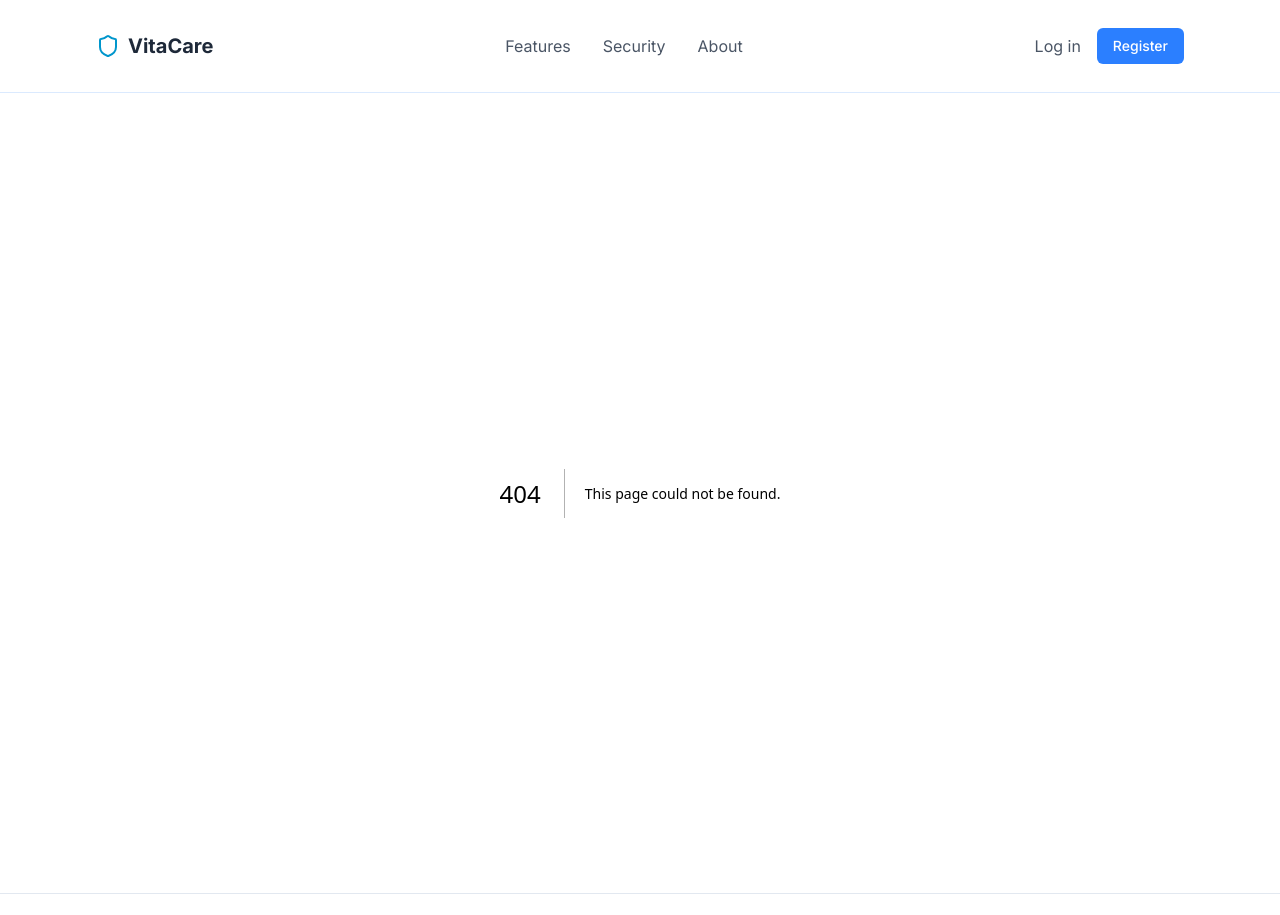
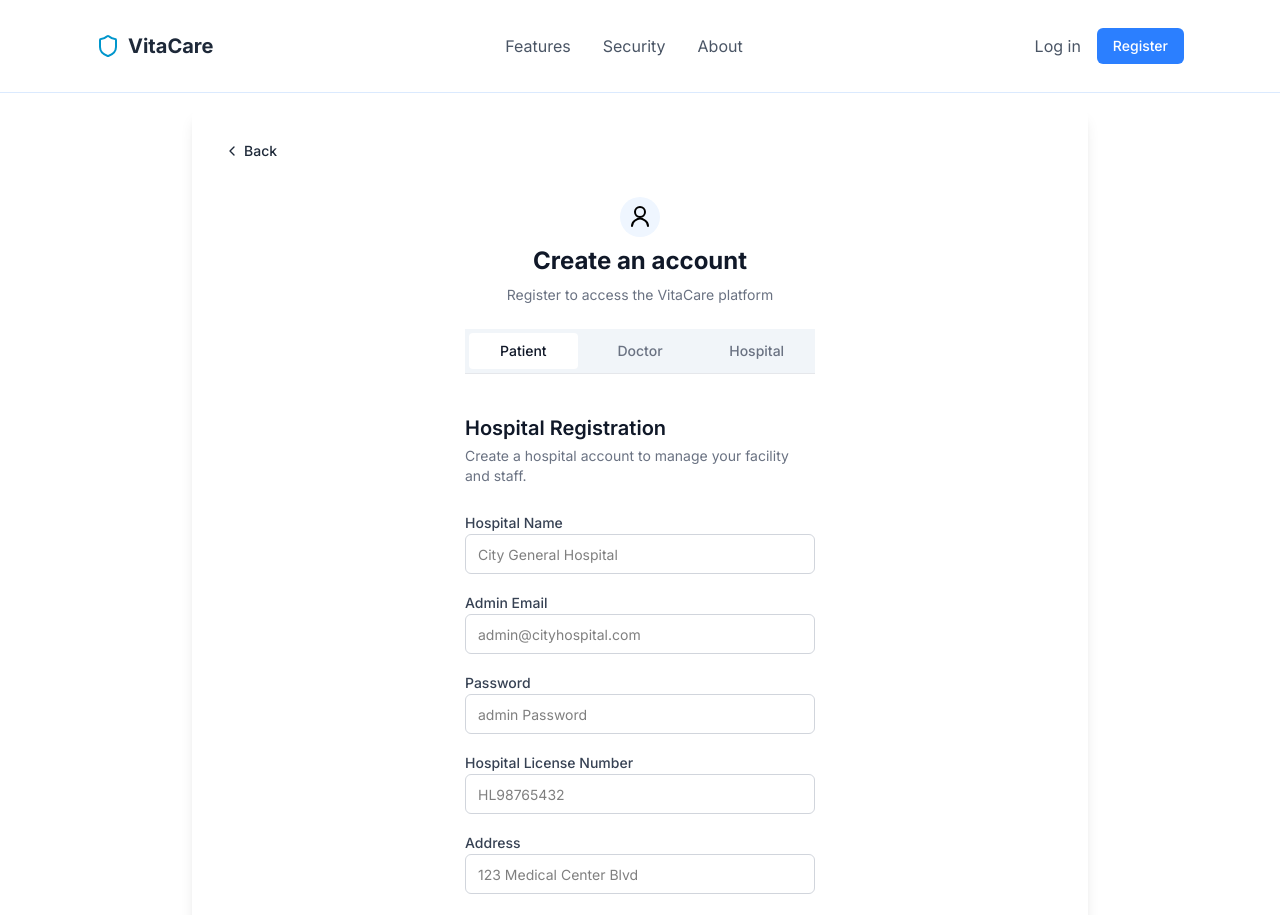
Before and after one commit to VitaCare-Organization/vitacare-dev, a Next.js app in the folder apps/vitacare-frontend/: page /registerHospital in a window 1280 px wide. Before the commit this address had no page. Shown: the top 915 px of the page. Built offline with nearby package versions, Linux system fonts and the light colour scheme.

Commit message:
Feature: Create Hospital Registration Page (#38)

```diff
--- /dev/null
+++ b/apps/vitacare-frontend/src/app/registerHospital/page.tsx
@@ -0,0 +1,11 @@
+import React from 'react'
+import HospitalRegistration from '@/components/organisms/HospitalRegistration/HospitalRegistration'
+const page = () => {
+  return (
+    <div>
+      <HospitalRegistration/>
+    </div>
+  )
+}
+
+export default page
--- a/apps/vitacare-frontend/src/components/molecules/FormField/FormField.tsx
+++ b/apps/vitacare-frontend/src/components/molecules/FormField/FormField.tsx
@@ -38,7 +38,7 @@ export default function FormField({
           type={type}
           placeholder={placeholder}
           required={required}
-          className="w-full border-gray-300 rounded-md"
+          className="w-full border-gray-300 rounded-md outline-none"
           value={value}
           onChange={onChange}
         />
--- a/apps/vitacare-frontend/src/components/organisms/Forms/RegistrationForm/RegistrationForm.tsx
+++ b/apps/vitacare-frontend/src/components/organisms/Forms/RegistrationForm/RegistrationForm.tsx
@@ -1,104 +1,275 @@
-"use client"
-import type React from "react"
-import { useState } from "react"
-import { Button } from "@/components/atoms/ui/Button"
-import FormField from "@/components/molecules/FormField/FormField"
-import TabGroup from "@/components/molecules/TabGroup/TabGroup"
-import { Calendar } from "lucide-react"
-import Link from "next/link"
-import type { UserData } from "@/components/organisms/Forms/RegistrationForm/types"
+"use client";
+import type React from "react";
+import { useState } from "react";
+import { Button } from "@/components/atoms/ui/Button";
+import FormField from "@/components/molecules/FormField/FormField";
+import TabGroup from "@/components/molecules/TabGroup/TabGroup";
+import { Calendar, BriefcaseMedical, Hospital } from "lucide-react";
+import Link from "next/link";
+
+type AccountType = "Patient" | "Doctor" | "Hospital";
+
+interface UserData {
+  firstName: string;
+  lastName: string;
+  email: string;
+  password: string;
+  dateOfBirth: string;
+  licenseNumber?: string;
+  specialization?: string;
+  hospitalName?: string;
+  address?: string;
+  hospitalLicense?: string;
+}
 
 export default function RegistrationForm() {
+  const [activeTab, setActiveTab] = useState<AccountType>("Hospital");
   const [formData, setFormData] = useState<UserData>({
     firstName: "",
     lastName: "",
     email: "",
     password: "",
     dateOfBirth: "",
-  })
+    hospitalLicense: "",
+  });
+  const [isSubmitting, setIsSubmitting] = useState<boolean>(false);
+  const [formError, setFormError] = useState<string | null>(null);
+  const [formSuccess, setFormSuccess] = useState<boolean>(false);
 
-  const [isSubmitting, setIsSubmitting] = useState<boolean>(false)
-  const [formError, setFormError] = useState<string | null>(null)
-  const [formSuccess, setFormSuccess] = useState<boolean>(false)
-
-  const handleChange = (e: React.ChangeEvent<HTMLInputElement | HTMLTextAreaElement>) => {
-    const { name, value } = e.target
+  const handleChange = (
+    e: React.ChangeEvent<HTMLInputElement | HTMLTextAreaElement>
+  ) => {
+    const { name, value } = e.target;
     setFormData((prev: UserData) => ({
       ...prev,
       [name]: value,
-    }))
-  }
+    }));
+  };
 
-  const handleSubmit = async (e: React.FormEvent<HTMLFormElement>) => {
-    e.preventDefault()
-    setIsSubmitting(true)
-    setFormError(null)
-
-    try {
-      if (!formData.firstName || !formData.lastName || !formData.email || !formData.password || !formData.dateOfBirth) {
-        throw new Error("Please fill in all required fields")
-      }
-
-      const emailRegex = /^[^\s@]+@[^\s@]+\.[^\s@]+$/
-      if (!emailRegex.test(formData.email)) {
-        throw new Error("Please enter a valid email address")
-      }
-
-      if (formData.password.length < 8) {
-        throw new Error("Password must be at least 8 characters long")
-      }
-
-      const dateRegex = /^(0[1-9]|1[0-2])\/(0[1-9]|[12]\d|3[01])\/(19|20)\d{2}$/
-      if (!dateRegex.test(formData.dateOfBirth)) {
-        throw new Error("Please enter a valid date in mm/dd/yyyy format")
-      }
-      console.log("Submitting form data:", formData)
-      await new Promise((resolve) => setTimeout(resolve, 1000))
-      setFormSuccess(true)
+  const handleTabChange = (tab: string) => {
+    setActiveTab(tab as AccountType);
+    // Reset form when changing tabs
     setFormData({
       firstName: "",
       lastName: "",
       email: "",
       password: "",
       dateOfBirth: "",
-      })
-    } catch (error) {
-      setFormError(error instanceof Error ? error.message : "An unexpected error occurred")
-      console.error("Form submission error:", error)
-    } finally {
-      setIsSubmitting(false)
+      licenseNumber: "",
+      specialization: "",
+      hospitalName: "",
+      address: "",
+    });
+    setFormError(null);
+    setFormSuccess(false);
+  };
+
+  const handleSubmit = async (e: React.FormEvent<HTMLFormElement>) => {
+    e.preventDefault();
+    setIsSubmitting(true);
+    setFormError(null);
+
+    try {
+      if (
+        !formData.firstName ||
+        !formData.lastName ||
+        !formData.email ||
+        !formData.password ||
+        !formData.dateOfBirth
+      ) {
+        throw new Error("Please fill in all required fields");
+      }
+
+      const emailRegex = /^[^\s@]+@[^\s@]+\.[^\s@]+$/;
+      if (!emailRegex.test(formData.email)) {
+        throw new Error("Please enter a valid email address");
+      }
+
+      if (formData.password.length < 8) {
+        throw new Error("Password must be at least 8 characters long");
+      }
+
+      const dateRegex =
+        /^(0[1-9]|1[0-2])\/(0[1-9]|[12]\d|3[01])\/(19|20)\d{2}$/;
+      if (!dateRegex.test(formData.dateOfBirth)) {
+        throw new Error("Please enter a valid date in mm/dd/yyyy format");
+      }
+
+      // Additional validation based on account type
+      if (activeTab === "Doctor") {
+        if (!formData.licenseNumber || !formData.specialization) {
+          throw new Error("Please fill in all doctor-specific fields");
         }
       }
 
+      if (activeTab === "Hospital") {
+        if (!formData.hospitalName || !formData.address) {
+          throw new Error("Please fill in all hospital-specific fields");
+        }
+      }
+
+      console.log("Submitting form data:", {
+        accountType: activeTab,
+        ...formData,
+      });
+      await new Promise((resolve) => setTimeout(resolve, 1000));
+      setFormSuccess(true);
+      setFormData({
+        firstName: "",
+        lastName: "",
+        email: "",
+        password: "",
+        dateOfBirth: "",
+        licenseNumber: "",
+        specialization: "",
+        hospitalName: "",
+        address: "",
+      });
+    } catch (error) {
+      setFormError(
+        error instanceof Error ? error.message : "An unexpected error occurred"
+      );
+      console.error("Form submission error:", error);
+    } finally {
+      setIsSubmitting(false);
+    }
+  };
+
+  const renderFormFields = () => {
+    switch (activeTab) {
+      case "Doctor":
         return (
-    <div className="space-y-6 max-w-[350px] m-auto">
-      <TabGroup
-        tabs={["Patient", "Doctor", "Hospital"]}
-        defaultActiveTab="Patient"
-        // onTabChange={(tab) => setActiveTab(tab as AccountType)}
+          <>
+            <div className="grid grid-cols-1 md:grid-cols-2 gap-4 outline-none">
+              <FormField
+                label="First name"
+                id="firstName"
+                placeholder="John"
+                required
+                value={formData.firstName}
+                onChange={handleChange}
+              />
+              <FormField
+                label="Last name"
+                id="lastName"
+                placeholder="Doe"
+                required
+                value={formData.lastName}
+                onChange={handleChange}
+              />
+            </div>
+
+            <FormField
+              label="License Number"
+              id="licenseNumber"
+              placeholder="MD12345678"
+              required
+              value={formData.licenseNumber || ""}
+              onChange={handleChange}
             />
 
-      <div className="pt-4">
-        <h2 className="text-xl font-semibold text-gray-900">Patient Registration</h2>
-        <p className="text-sm text-gray-500 mt-1">
-          Create a patient account to manage your medical records and appointments.
-        </p>
-      </div>
+            <FormField
+              label="Specialization"
+              id="specialization"
+              placeholder="Cardiology"
+              required
+              value={formData.specialization || ""}
+              onChange={handleChange}
+            />
 
-      {formSuccess ? (
-        <div className="bg-green-50 border border-green-200 rounded-md p-4 text-center">
-          <h3 className="text-lg font-medium text-green-800">Registration Successful!</h3>
-          <p className="text-green-700 mt-1">Your account has been created successfully.</p>
-          <Button className="mt-4 bg-green-600 hover:bg-green-700 text-white" onClick={() => setFormSuccess(false)}>
-            Register Another Account
-          </Button>
-        </div>
-      ) : (
-        <form onSubmit={handleSubmit} className="space-y-4">
-          {formError && (
-            <div className="bg-red-50 border border-red-200 rounded-md p-3 text-red-700 text-sm">{formError}</div>
-          )}
+            <FormField
+              label="Email"
+              id="email"
+              type="email"
+              placeholder="john.doe@example.com"
+              required
+              value={formData.email}
+              onChange={handleChange}
+            />
 
+            <FormField
+              label="Password"
+              id="password"
+              type="password"
+              required
+              value={formData.password}
+              onChange={handleChange}
+            />
+
+            <FormField
+              label="Date of Birth"
+              id="dateOfBirth"
+              placeholder="mm/dd/yyyy"
+              required
+              icon={<Calendar className="h-5 w-5 text-gray-400" />}
+              value={formData.dateOfBirth}
+              onChange={handleChange}
+            />
+          </>
+        );
+      case "Hospital":
+        return (
+          <>
+            <FormField
+              label="Hospital Name"
+              id="hospitalName"
+              placeholder="City General Hospital"
+              required
+              value={formData.hospitalName || ""}
+              onChange={handleChange}
+            />
+            <FormField
+              label="Admin Email"
+              id="email"
+              type="email"
+              placeholder="admin@cityhospital.com"
+              required
+              value={formData.email}
+              onChange={handleChange}
+            />
+
+            <FormField
+              label="Password"
+              id="password"
+              type="password"
+              placeholder="admin Password"
+              required
+              value={formData.password}
+              onChange={handleChange}
+            />
+
+            <FormField
+              label="Hospital License Number"
+              id="HpNum"
+              type="text"
+              placeholder="HL98765432"
+              required
+              value={formData.licenseNumber}
+              onChange={handleChange}
+            />
+            <FormField
+              label="Address"
+              id="address"
+              placeholder="123 Medical Center Blvd"
+              required
+              value={formData.address || ""}
+              onChange={handleChange}
+            />
+
+            <FormField
+              label="Phone Number"
+              id="phoneNumber"
+              placeholder="(555) 123-4567"
+              required
+              value={formData.address || ""}
+              onChange={handleChange}
+            />
+          </>
+        );
+      case "Patient":
+      default:
+        return (
+          <>
             <div className="grid grid-cols-1 md:grid-cols-2 gap-4">
               <FormField
                 label="First name"
@@ -146,9 +317,86 @@ export default function RegistrationForm() {
               value={formData.dateOfBirth}
               onChange={handleChange}
             />
+          </>
+        );
+    }
+  };
 
-          <Button type="submit" className="w-full bg-primary hover:bg-primary/90 text-white" disabled={isSubmitting}>
-            {isSubmitting ? "Creating Account..." : "Create Patient Account"}
+  const getFormTitle = () => {
+    switch (activeTab) {
+      case "Doctor":
+        return {
+          title: "Doctor Registration",
+          description:
+            "Create a doctor account to manage your practice and patient records.",
+        };
+      case "Hospital":
+        return {
+          title: "Hospital Registration",
+          description:
+            "Create a hospital account to manage your facility and staff.",
+        };
+      case "Patient":
+      default:
+        return {
+          title: "Patient Registration",
+          description:
+            "Create a patient account to manage your medical records and appointments.",
+        };
+    }
+  };
+
+  return (
+    <div className="space-y-6 max-w-[350px] m-auto">
+      <TabGroup
+        tabs={["Patient", "Doctor", "Hospital"]}
+        defaultActiveTab="Patient"
+        onTabChange={handleTabChange}
+      />
+
+      <div className="pt-4">
+        <h2 className="text-xl font-semibold text-gray-900">
+          {getFormTitle().title}
+        </h2>
+        <p className="text-sm text-gray-500 mt-1">
+          {getFormTitle().description}
+        </p>
+      </div>
+
+      {formSuccess ? (
+        <div className="bg-green-50 border border-green-200 rounded-md p-4 text-center">
+          <h3 className="text-lg font-medium text-green-800">
+            Registration Successful!
+          </h3>
+          <p className="text-green-700 mt-1">
+            Your {activeTab.toLowerCase()} account has been created
+            successfully.
+          </p>
+          <Button
+            className="mt-4 bg-green-600 hover:bg-green-700 text-white"
+            onClick={() => setFormSuccess(false)}
+          >
+            Register Another Account
+          </Button>
+        </div>
+      ) : (
+        <form onSubmit={handleSubmit} className="space-y-4">
+          {formError && (
+            <div className="bg-red-50 border border-red-200 rounded-md p-3 text-red-700 text-sm">
+              {formError}
+            </div>
+          )}
+
+          {renderFormFields()}
+
+          <Button
+            type="submit"
+            className="w-full bg-primary hover:bg-primary/90 text-white"
+            disabled={isSubmitting}
+          >
+            {isSubmitting
+              ? `Creating ${activeTab} Account...`
+              : `Create ${activeTab} Account`}
           </Button>
         </form>
       )}
@@ -165,5 +413,5 @@ export default function RegistrationForm() {
         .
       </div>
     </div>
-  )
+  );
 }
--- /dev/null
+++ b/apps/vitacare-frontend/src/components/organisms/HospitalRegistration/HospitalRegistration.tsx
@@ -0,0 +1,27 @@
+import React from "react";
+import BackButton from "@/components/atoms/BackButton/BackButton";
+import AccountHeader from "../AccountHeader/AccountHeader";
+import RegistrationForm from "../Forms/RegistrationForm/RegistrationForm";
+
+const HospitalRegistration = () => {
+  return (
+    <div>
+      <div className="min-h-screen flex items-center justify-center p-4">
+        <div className="bg-white rounded-lg shadow-lg w-full max-w-4xl overflow-hidden">
+          <div className="p-6 md:p-8">
+            <div className="mb-8">
+              <BackButton />
+            </div>
+
+            <div className="max-w-md mx-auto">
+              <AccountHeader />
+              <RegistrationForm />
+            </div>
+          </div>
+        </div>
+      </div>
+    </div>
+  );
+};
+
+export default HospitalRegistration;
```
Lines whose indentation alone changed are shown as unchanged.
